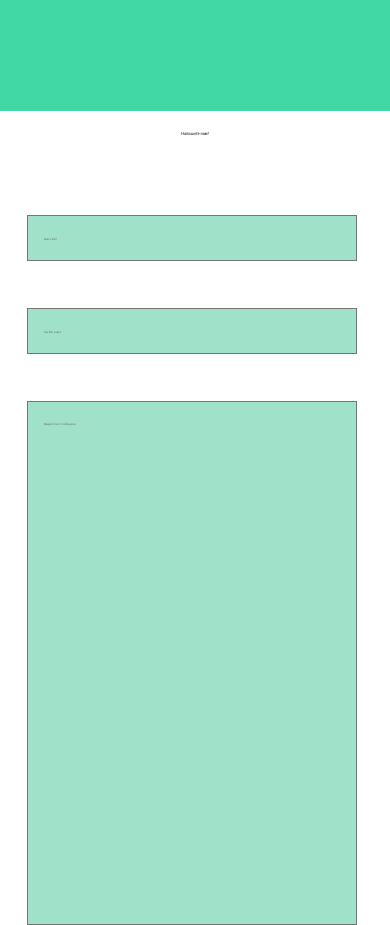
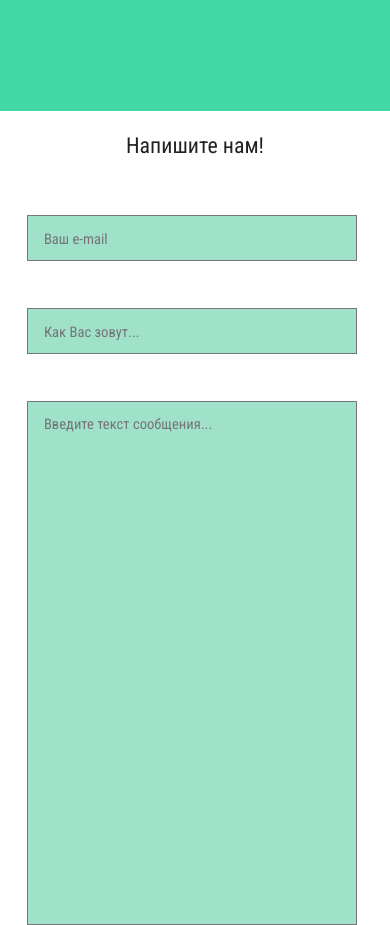
Before and after one commit to veselovmark/sdalabs2, a plain HTML site: page index.html in a window 390 px wide. Shown: the part 6920-7845 px from the top of the page. Drawn offline with nearby package versions, Linux system fonts and the light colour scheme; a script that the page names is missing.

Commit message:
Update box4.css

```diff
--- a/css/box4.css
+++ b/css/box4.css
@@ -73,7 +73,7 @@
 @media (max-width: 980px) and (orientation: portrait)  {
     .box4 {
 
-        font-size: 1.5em;
+        font-size: 7.5em;
 
         height: 100vh;
 
```
